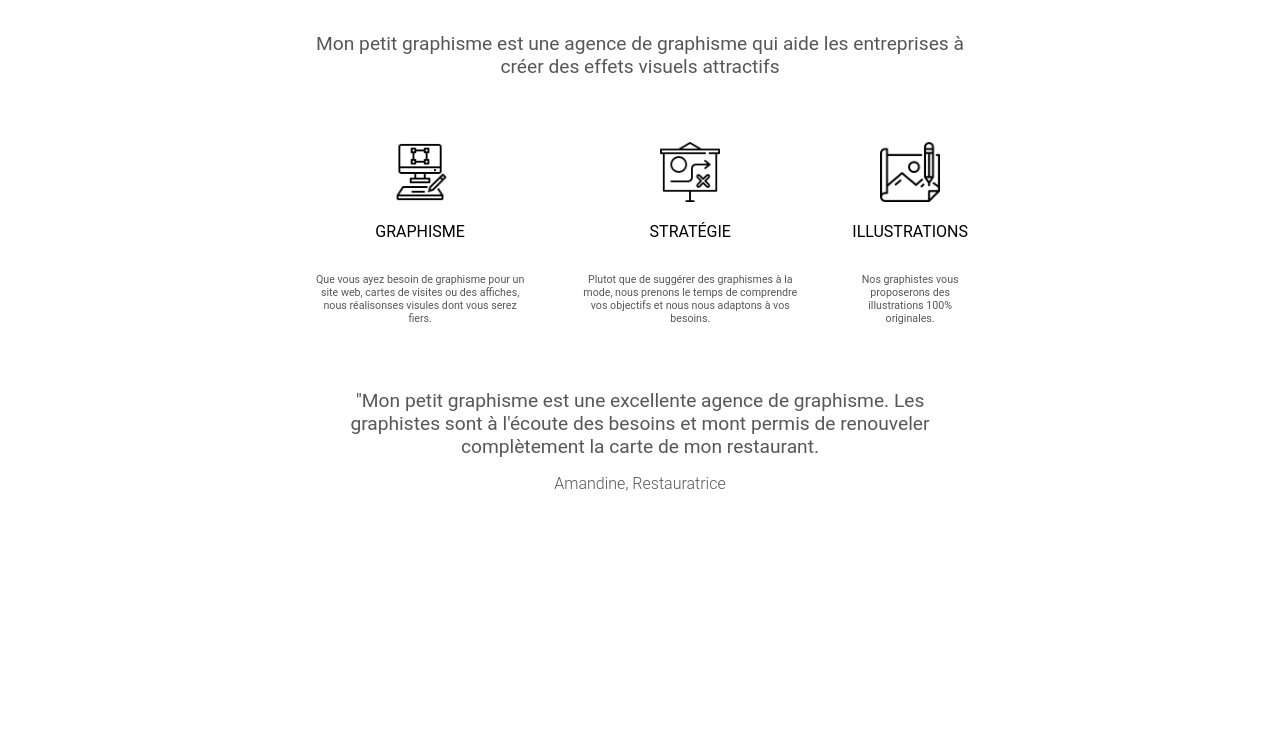
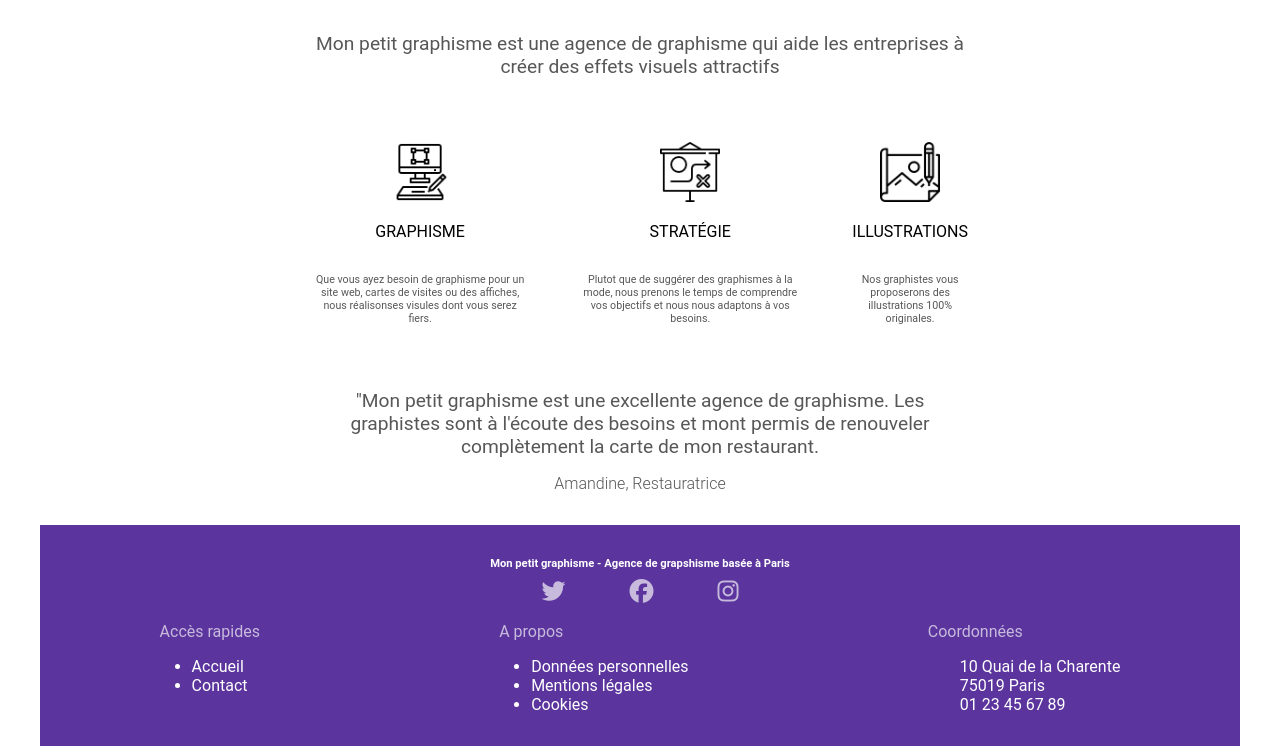
Before and after one commit to okafrancois/monptig, a plain HTML site: page index.html in a window 1280 px wide. Shown: the part 504-1250 px from the top of the page. Before the commit the page ends 1029 px from the top, so only its background shows below. Drawn offline with Linux system fonts and the light colour scheme.

Commit message:
Rajout du pied de page et de son style

```diff
--- a/index.html
+++ b/index.html
@@ -4,6 +4,7 @@
     <meta charset="UTF-8">
     <title>Mon petit graphisme</title>
     <link rel="stylesheet" href="./styles/main.css">
+    <script src="https://kit.fontawesome.com/7dbd1dd4bc.js" crossorigin="anonymous"></script>
 </head>
 <body>
 <header class="container site-header">
@@ -45,5 +46,36 @@
         </div>
     </section>
 </main>
+<footer class="container">
+    <div class="copy">
+        <p>Mon petit graphisme - Agence de grapshisme basée à Paris</p>
+    </div>
+    <ul class="social-links">
+        <li><a href="#"><i class="fab fa-twitter"></i></a></li>
+        <li><a href="#"><i class="fab fa-facebook"></i></a></li>
+        <li><a href="#"><i class="fab fa-instagram"></i></a></li>
+    </ul>
+    <div class="footer-widget">
+        <div class="quick-links">
+            <h3>Accès rapides</h3>
+            <ul>
+                <li><a href="#">Accueil</a></li>
+                <li><a href="#">Contact</a></li>
+            </ul>
+        </div>
+        <div class="about">
+            <h3>A propos</h3>
+            <ul>
+                <li><a href="#">Données personnelles</a></li>
+                <li><a href="#">Mentions légales</a></li>
+                <li><a href="#">Cookies</a></li>
+            </ul>
+        </div>
+        <div class="location">
+            <h3>Coordonnées</h3>
+            <p>10 Quai de la Charente <br>75019  Paris <br> <a href="tel:0123456789">01 23 45 67 89</a></p>
+        </div>
+    </div>
+</footer>
 </body>
 </html>
--- a/styles/main.css
+++ b/styles/main.css
@@ -102,7 +102,7 @@ img {
     gap: 3rem;
 }
 
-.services__item img{
+.services__item img {
     height: 60px;
     margin-bottom: 1rem;
 }
@@ -127,3 +127,45 @@ img {
 span.testimonial__author {
     font-weight: 300;
 }
+
+
+/* Footer styles */
+
+footer.container {
+    background: var(--primary-color);
+    padding: 2rem 0;
+    color: #fff;
+}
+
+.copy {
+    text-align: center;
+    font-size: 0.7rem;
+    font-weight: bold;
+}
+
+.social-links {
+    display: flex;
+    justify-content: center;
+    gap: 4rem 4rem;
+    color: rgba(255, 255, 255, 0.66);
+    font-size: 1.5rem;
+    margin-top: 0.5rem;
+    margin-bottom: 1rem;
+}
+
+.footer-widget {
+    display: flex;
+    justify-content: space-around;
+}
+
+.footer-widget  ul, .footer-widget .location p {
+    list-style: initial;
+    margin-left: 2rem;
+}
+
+footer h3 {
+    margin-bottom: 1rem;
+    font-size: 1rem;
+    font-weight: normal;
+    color: rgba(255, 255, 255, 0.66);
+}
```
